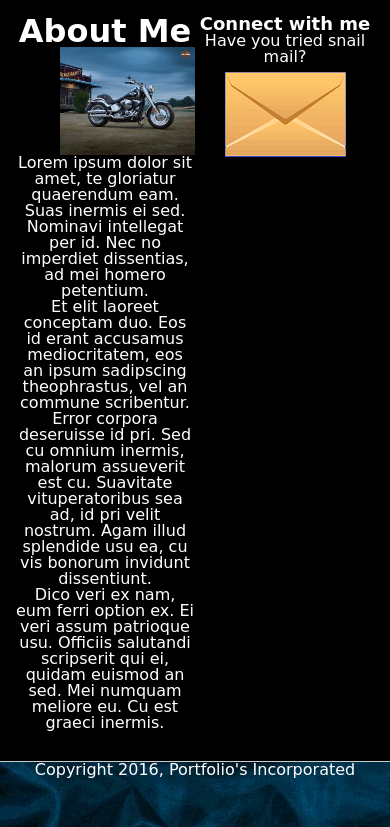
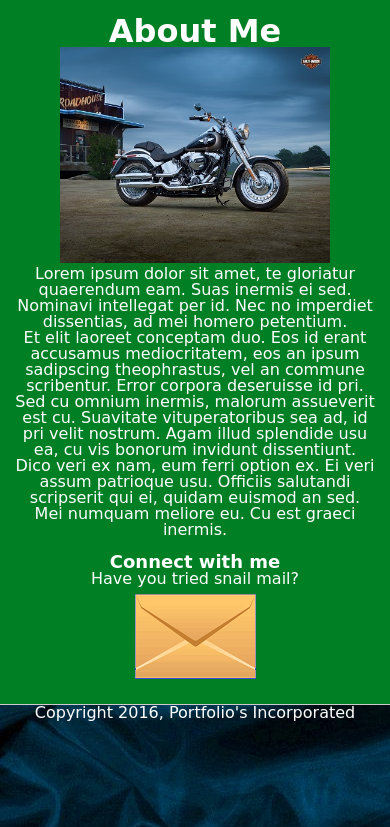
Before and after one commit to nikea1/my-portfolio, a PHP site: page / in a window 390 px wide. Shown: the part 17-844 px from the top of the page. Run offline with PHP 8.4, Linux system fonts and the light colour scheme; some web fonts are replaced.

Commit message:
edited part2 css

```diff
--- a/part2/assets/css/style.css
+++ b/part2/assets/css/style.css
@@ -63,9 +63,25 @@ section {
 
 
 @media only screen and (max-width: 768px) {
+
+	aside{
+		display: block;
+		width: 100%;
+	}
+	section{
+		width: 100%;
+	}
 	/* Add your code here */
 }
 
 @media only screen and (max-width: 640px) {
+
+	.content-wrapper{
+		background-color: #007f25;
+	}
+
+	.about-me img{
+		float: none;
+	}
 	/* Add your code here */
 }
```
